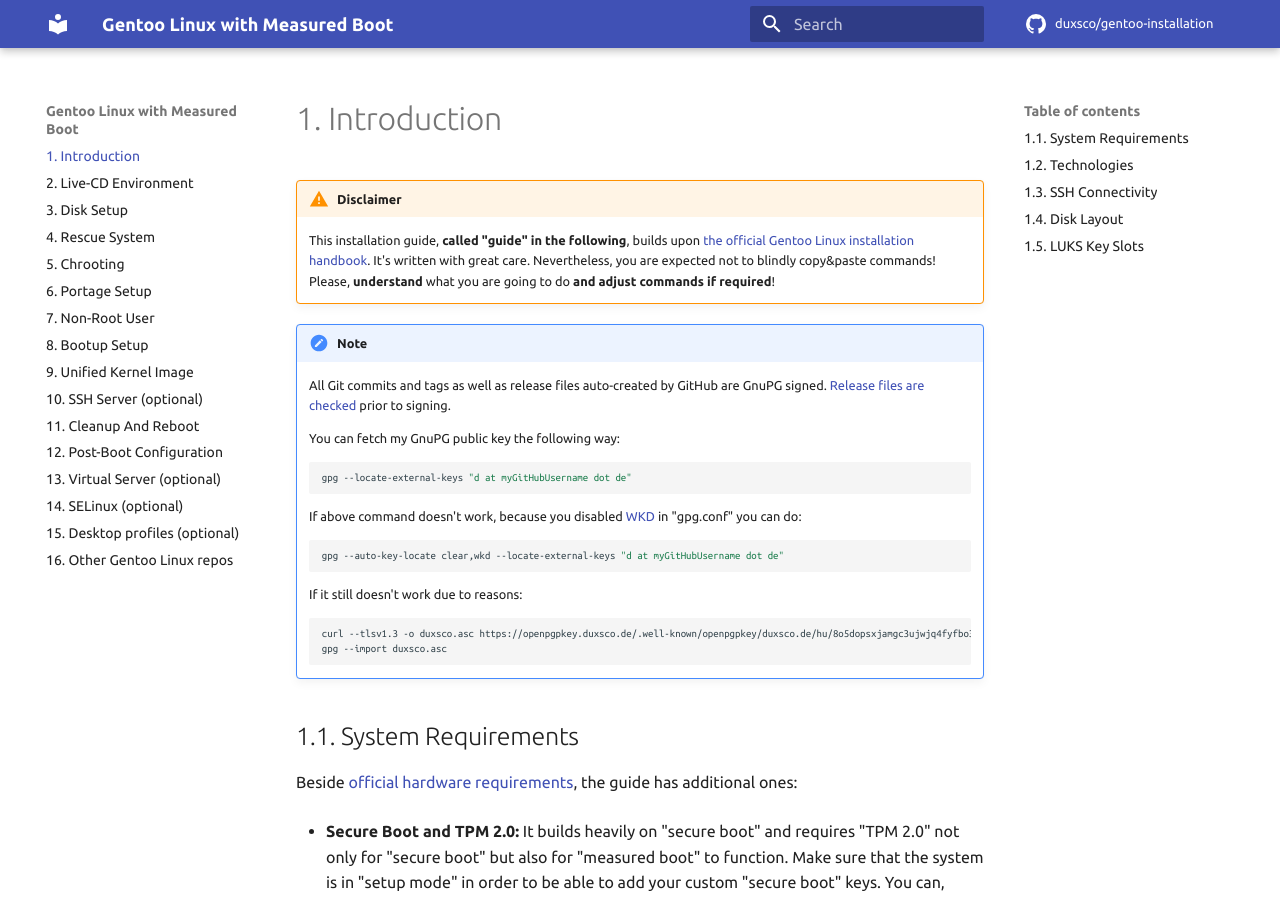
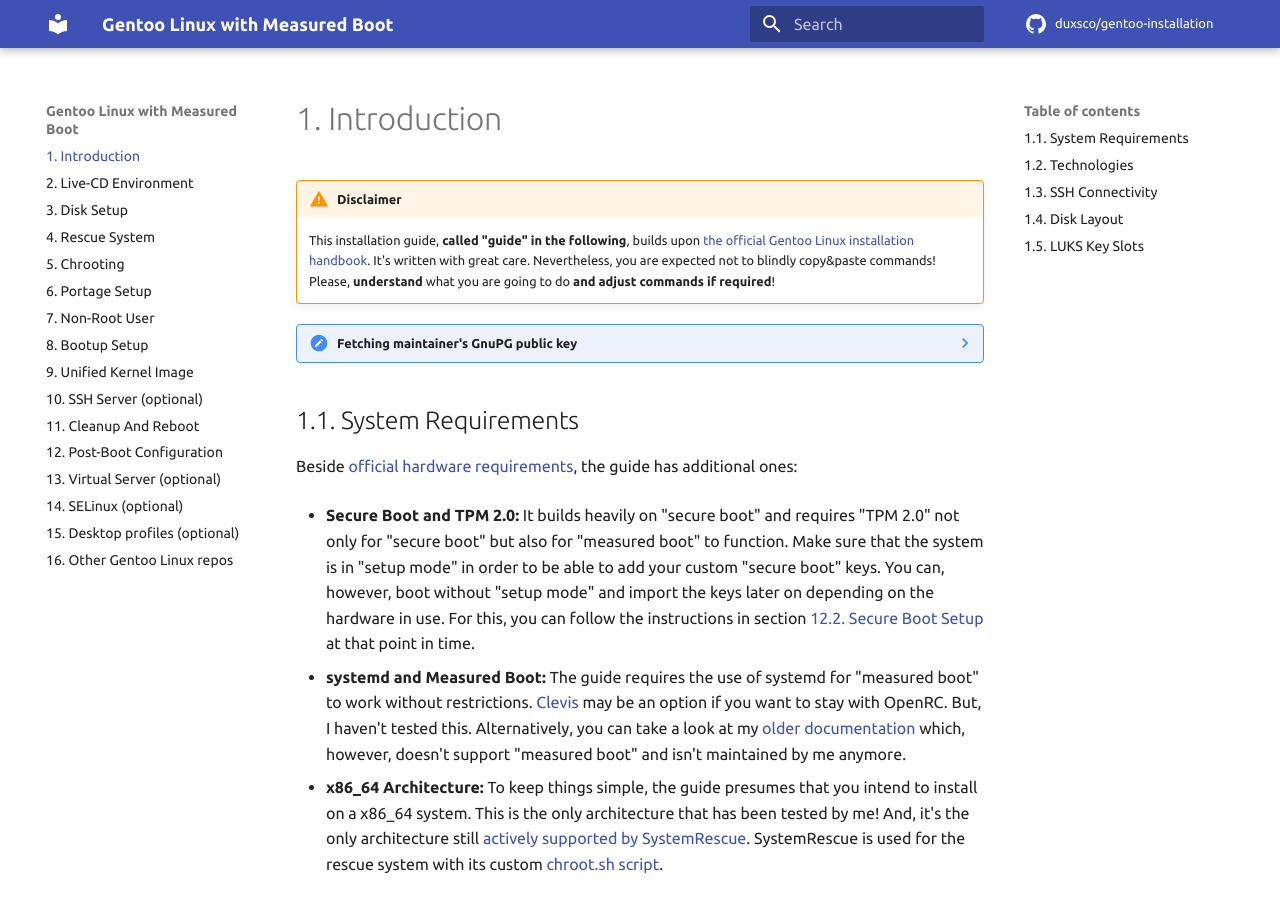
Before and after one commit to duxsco/gentoo-installation, an MkDocs documentation site: the page built from docs/index.md, in a window 1280 px wide and 900 px high. Built offline with MkDocs 1.6.1 and Material for MkDocs 9.7.7, drawn with Linux system fonts in a browser that asks for light colours; comment, search, counter and statistics services are not loaded.

Commit message:
Add collapsible block

```diff
--- a/docs/index.md
+++ b/docs/index.md
@@ -1,7 +1,7 @@
 !!! warning "Disclaimer"
     This installation guide, **called "guide" in the following**, builds upon [the official Gentoo Linux installation handbook](https://wiki.gentoo.org/wiki/Handbook:AMD64/Full/Installation). It's written with great care. Nevertheless, you are expected not to blindly copy&paste commands! Please, **understand** what you are going to do **and adjust commands if required**!
 
-!!! note
+??? note "Fetching maintainer's GnuPG public key"
     All Git commits and tags as well as release files auto-created by GitHub are GnuPG signed. [Release files are checked](https://github.com/duxsco/gentoo-installation/blob/main/assets/check_sign_release.sh) prior to signing.
 
     You can fetch my GnuPG public key the following way:
```
